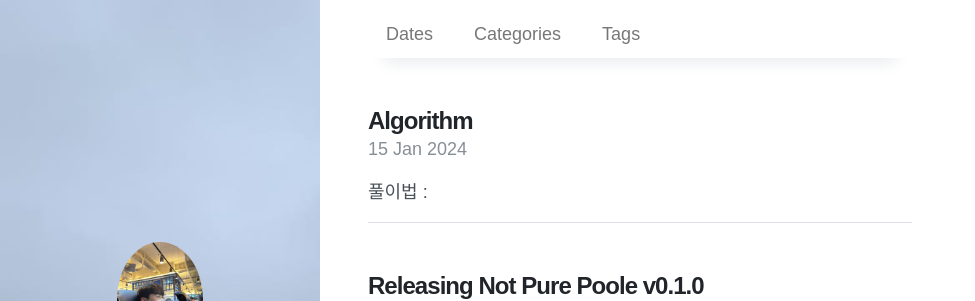
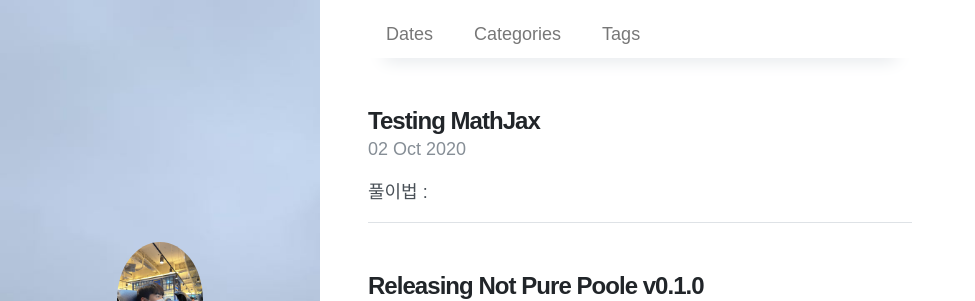
Before and after one commit to yundoun/yundoun.github.io, a Jekyll site: the page built from index.html, in a window 1280 px wide. Shown: the top 301 px of the page, without its empty margins (0-975 px from the left). Built offline with Jekyll 4.4.1, drawn with Linux system fonts in a browser that asks for light colours; nearby versions of some CDN libraries; the list of posts is cut into pages by our own code.

```diff
--- a/_posts/2020-10-02-testing-mathjax.md
+++ b/_posts/2020-10-02-testing-mathjax.md
@@ -1,8 +1,9 @@
 ---
-layout: category
-title: Algorithm
-permalink: /categories/algorithm/
-date: 2024-01-15 22:36 +0800
+layout: post
+title: Testing MathJax
+tags: mathjax
+math: true
+date: 2020-10-02 15:32 +0800
 ---
 
 ### 풀이법 :
```
